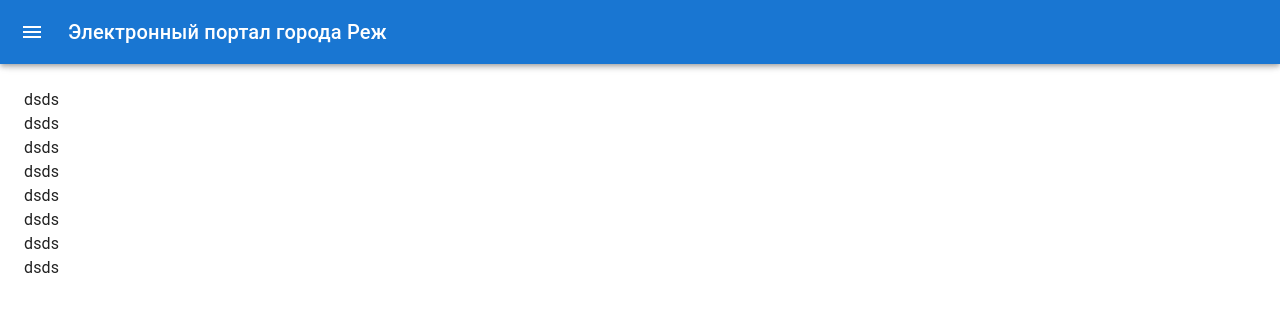
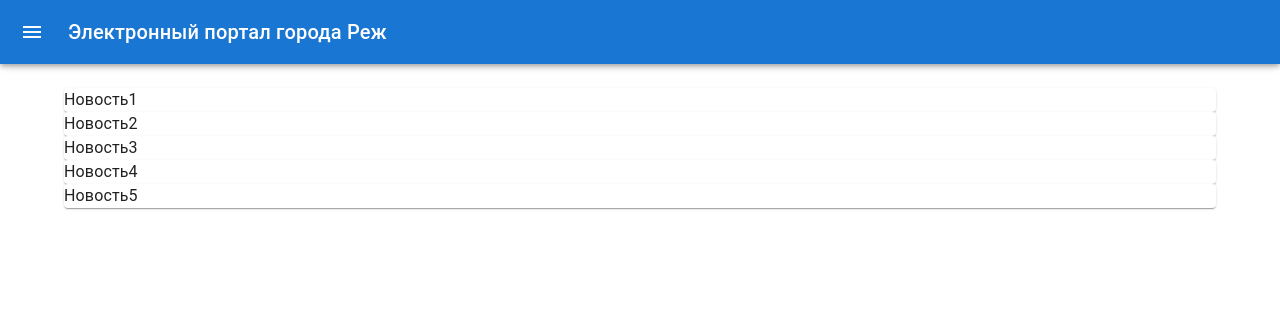
Before and after one commit to sdobrimutrom/rezh_client2, a React (Create React App) app: page /news in a window 1280 px wide. Shown: the top 312 px of the page. Built offline with nearby package versions, Linux system fonts and the light colour scheme.

Commit message:
Новости

```diff
--- /dev/null
+++ b/src/components/NewsItem.tsx
@@ -0,0 +1,17 @@
+import { Grid, Paper } from '@mui/material';
+
+interface NewsItemProps {
+    id: number;
+    title: string;
+    createdAt: Date;
+    text: string;
+    img: string;
+}
+
+export default function NewsItem({ id, title, createdAt, text, img }: NewsItemProps) {
+    return (
+        <Paper>
+            <Grid>{title}</Grid>
+        </Paper>
+    );
+}
--- a/src/components/common/CommonComponent.tsx
+++ /dev/null
@@ -1,3 +0,0 @@
-export default function CommonComponents() {
-    return <div>CommonComponents</div>;
-}
--- a/src/layouts/NavBar.tsx
+++ b/src/layouts/NavBar.tsx
@@ -21,10 +21,10 @@ import * as React from 'react';
 import { useMemo } from 'react';
 import { Outlet } from 'react-router-dom';
 
-import { RouterLink } from '../components/common/RouterLink';
+import { RouterLink } from '../components/RouterLink';
 import { getNavLinksFromVariant } from './consts/navbarLinks';
 import { getNameFromVariant } from './consts/navbarTitles';
-import { Variant } from './consts/variant';
+import { Variant } from './consts/navbarVariant';
 
 const drawerWidth = 240;
 
--- a/src/layouts/consts/navbarLinks.ts
+++ b/src/layouts/consts/navbarLinks.ts
@@ -1,7 +1,7 @@
 import ArticleIcon from '@mui/icons-material/Article';
 import HomeIcon from '@mui/icons-material/Home';
 
-import { Variant } from './variant';
+import { Variant } from './navbarVariant';
 
 interface Link {
     link: string;
--- a/src/layouts/consts/navbarTitles.ts
+++ b/src/layouts/consts/navbarTitles.ts
@@ -1,4 +1,4 @@
-import { Variant } from './variant';
+import { Variant } from './navbarVariant';
 
 export const getNameFromVariant = (variant: Variant): string => {
     switch (variant) {
--- a/src/pages/Main.tsx
+++ b/src/pages/Main.tsx
@@ -1,8 +1,8 @@
-import { Icon } from '@mui/material';
+import { Container } from '@mui/material';
 
 export default function Main() {
     return (
-        <div>
+        <Container>
             MainPage
             <div>dsdsd</div>
             <div>dsdsd</div>
@@ -11,6 +11,6 @@ export default function Main() {
             <div>dsdsd</div>
             <div>dsdsd</div>
             <div>dsdsd</div>
-        </div>
+        </Container>
     );
 }
--- a/src/pages/News.tsx
+++ b/src/pages/News.tsx
@@ -1,14 +1,51 @@
+import { Container } from '@mui/material';
+
+import NewsItem from '../components/NewsItem';
+
 export default function News() {
+    const newsMock = [
+        {
+            id: 1,
+            title: 'Новость1',
+            text: 'В свердловской области убили негра айайайай',
+            img: 'src',
+            createdAt: new Date()
+        },
+        {
+            id: 2,
+            title: 'Новость2',
+            text: 'В свердловской области убили негра айайайай',
+            img: 'src',
+            createdAt: new Date()
+        },
+        {
+            id: 3,
+            title: 'Новость3',
+            text: 'В свердловской области убили негра айайайай',
+            img: 'src',
+            createdAt: new Date()
+        },
+        {
+            id: 4,
+            title: 'Новость4',
+            text: 'В свердловской области убили негра айайайай',
+            img: 'src',
+            createdAt: new Date()
+        },
+        {
+            id: 5,
+            title: 'Новость5',
+            text: 'В свердловской области убили негра айайайай',
+            img: 'src',
+            createdAt: new Date()
+        }
+    ];
+
     return (
-        <div>
-            <div>dsds</div>
-            <div>dsds</div>
-            <div>dsds</div>
-            <div>dsds</div>
-            <div>dsds</div>
-            <div>dsds</div>
-            <div>dsds</div>
-            <div>dsds</div>
-        </div>
+        <Container>
+            {newsMock.map((newsItem) => {
+                return <NewsItem {...newsItem} key={newsItem.id} />;
+            })}
+        </Container>
     );
 }
--- a/src/router/MainRouter.tsx
+++ b/src/router/MainRouter.tsx
@@ -1,6 +1,6 @@
 import { BrowserRouter, Route, Routes } from 'react-router-dom';
 
-import { Variant } from '../layouts/consts/variant';
+import { Variant } from '../layouts/consts/navbarVariant';
 import NavBar from '../layouts/NavBar';
 import Main from '../pages/Main';
 import News from '../pages/News';
```
Also changed, not shown: src/components/RouterLink.tsx (renamed from src/components/common/RouterLink.tsx), src/layouts/consts/navbarVariant.ts (renamed from src/layouts/consts/variant.ts).
